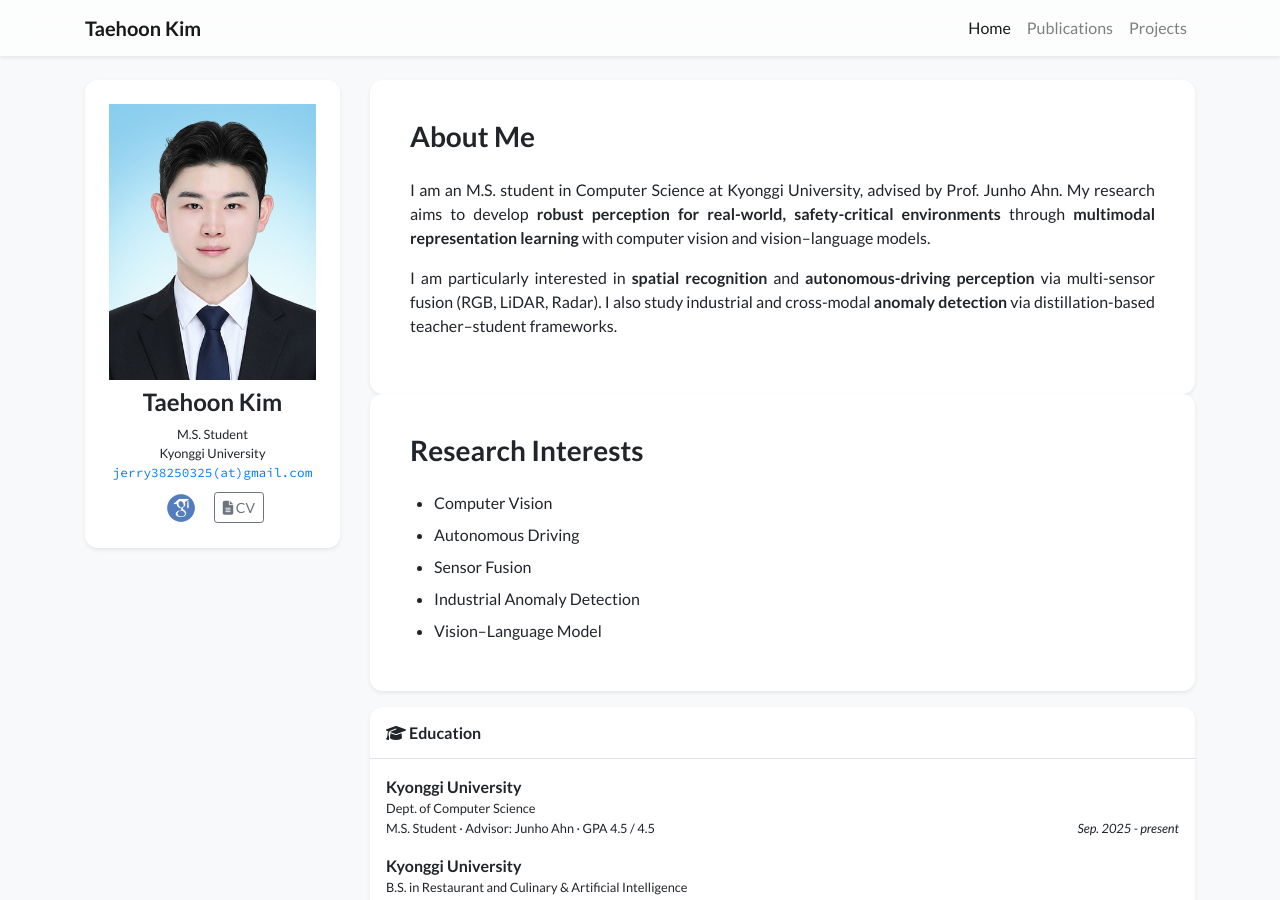
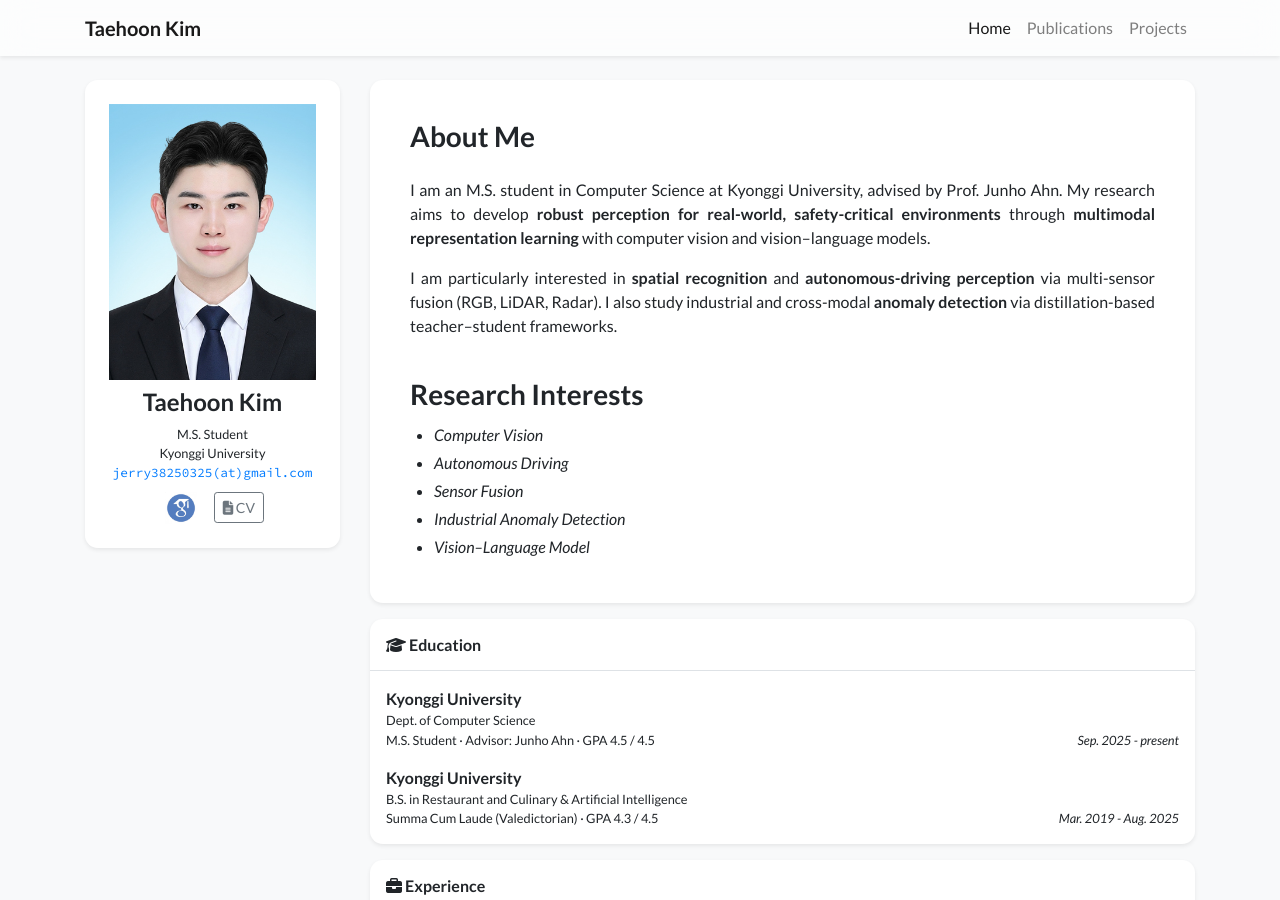
Before and after one commit to Maruu0127/Maruu0127.github.io, a Jekyll site: the page built from index.html, in a window 1280 px wide and 900 px high. Built offline with Jekyll 4.4.1, drawn with Linux system fonts in a browser that asks for light colours; nearby versions of some CDN libraries; a style sheet for code colours, icons or effects is not loaded.

Commit message:
Merge Research Interests into About Me card with italic, tighter list
Co-Authored-By: Claude Opus 4.8 <noreply@anthropic.com>

```diff
--- a/_includes/widgets/profile_card_bio_only.html
+++ b/_includes/widgets/profile_card_bio_only.html
@@ -16,6 +16,22 @@
                     </div>
 
                 </div>
+                {% if site.data.profile.research_interests %}
+                <div class="row px-3 pt-2">
+                    <div class="col h3">
+                        Research Interests
+                    </div>
+                </div>
+                <div class="row px-3 pb-3 pt-1">
+                    <div class="col">
+                        <ul class="text-profile-bio mt-0 mb-0 pl-4">
+                            {% for interest in site.data.profile.research_interests %}
+                            <li class="mb-1 font-italic">{{ interest }}</li>
+                            {% endfor %}
+                        </ul>
+                    </div>
+                </div>
+                {% endif %}
             </div>
         </div>
     </div>
--- a/_includes/widgets/research_interests_card.html
+++ /dev/null
@@ -1,24 +0,0 @@
-{% if site.data.profile.research_interests %}
-<div class="row">
-    <div class="col">
-        <div class="card border-0 shadow-sm bg-white">
-            <div class="card-body p-4">
-                <div class="row px-3 pt-3">
-                    <div class="col h3">
-                        Research Interests
-                    </div>
-                </div>
-                <div class="row p-3">
-                    <div class="col">
-                        <ul class="text-profile-bio mt-0 mb-0 pl-4">
-                            {% for interest in site.data.profile.research_interests %}
-                            <li class="mb-2">{{ interest }}</li>
-                            {% endfor %}
-                        </ul>
-                    </div>
-                </div>
-            </div>
-        </div>
-    </div>
-</div>
-{% endif %}
--- a/index.html
+++ b/index.html
@@ -11,8 +11,6 @@ navbar_title: Home
     <div class="col-lg-9 col-md-8">
 
         {% include widgets/profile_card_bio_only.html %}
-
-        {% include widgets/research_interests_card.html %}
 
         {% if site.data.display.homepage.show_experience %}
             {% include widgets/education_card.html %}
```
